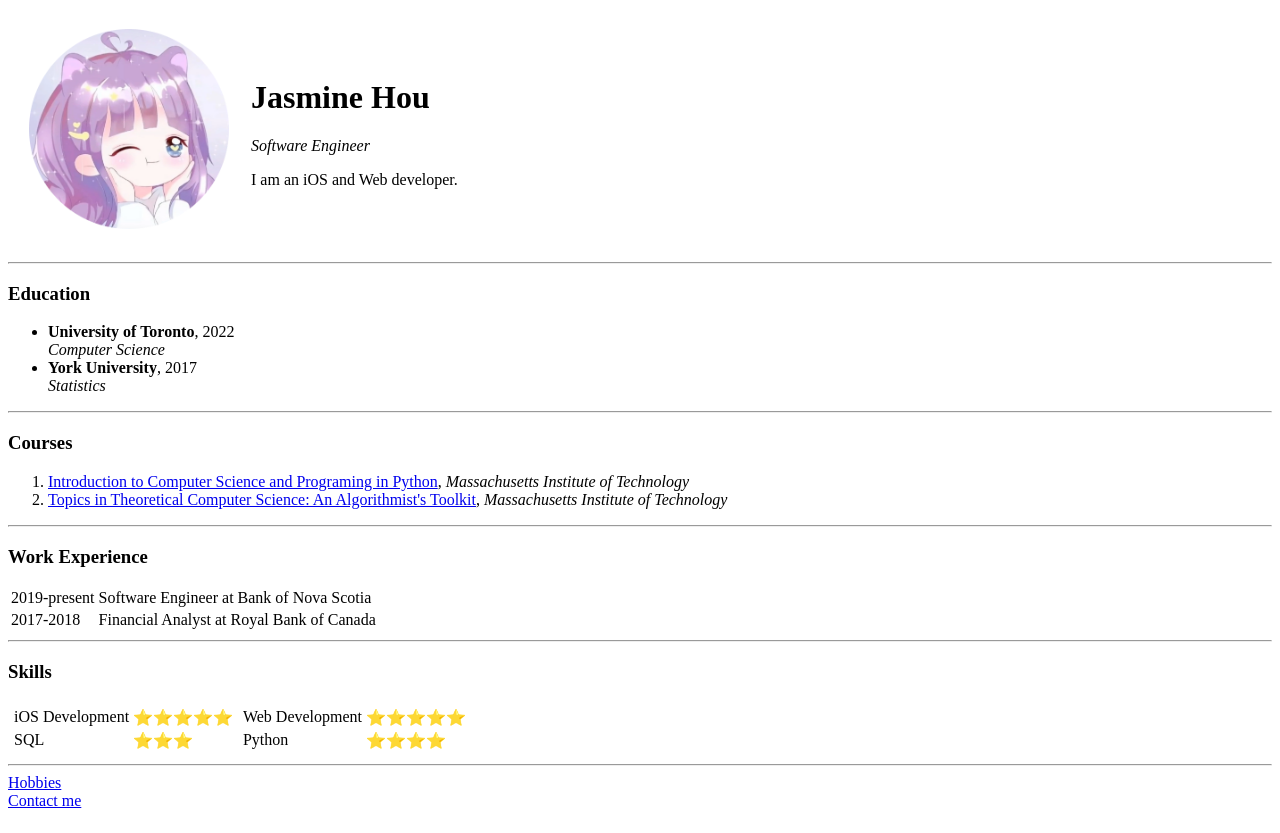
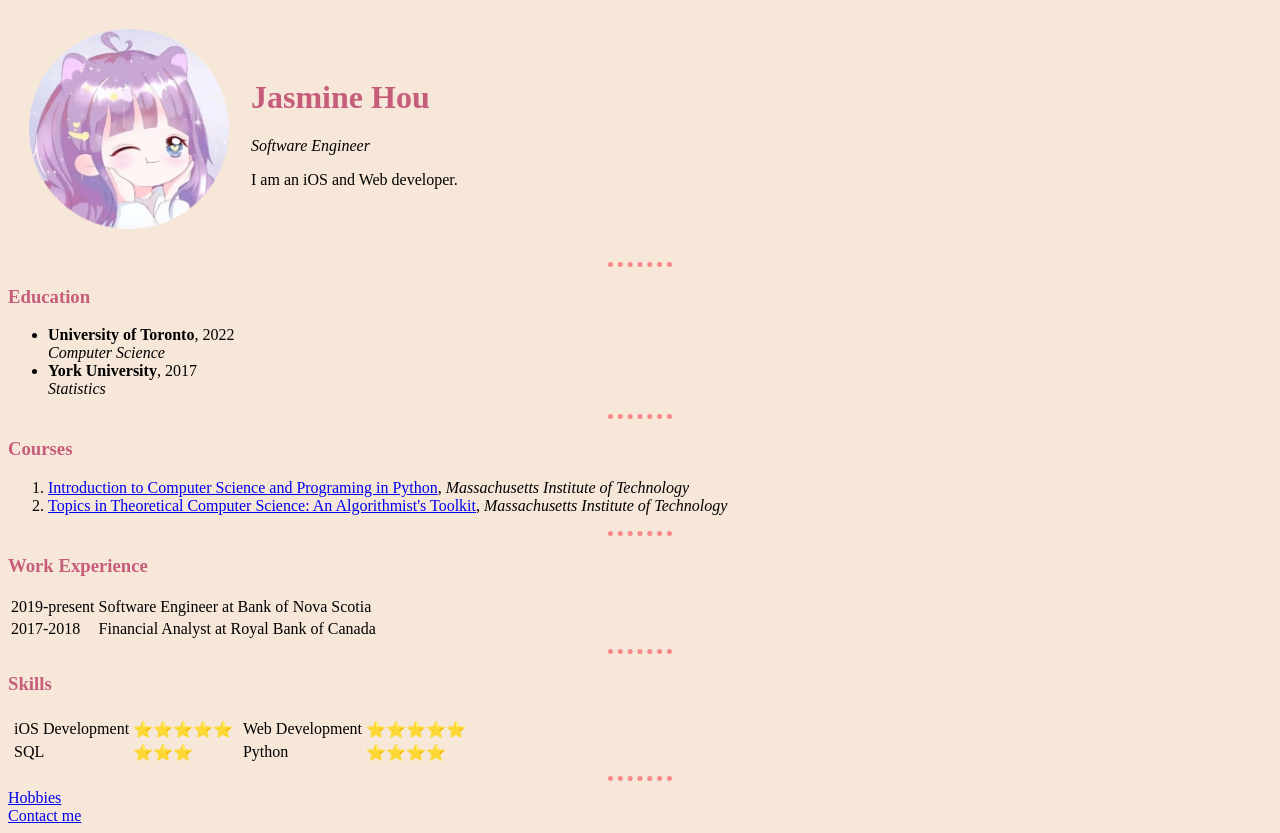
Before and after one commit to Jasminehy0919/cv, a plain HTML site: page index.html in a window 1280 px wide. Drawn offline with Linux system fonts and the light colour scheme; files that its build step writes are made by us from their sources.

Commit message:
Add external css

```diff
--- a/index.html
+++ b/index.html
@@ -4,6 +4,7 @@
 <head>
   <meta charset="utf-8">
   <title>Jasmine's Personal Site</title>
+  <link rel="stylesheet" href="css/style.css">
 </head>
 
 <body>
--- /dev/null
+++ b/style.css
@@ -0,0 +1,20 @@
+body{
+    background-color:#F6E7D8;
+  }
+  hr{
+    border-style:none;
+    border-top-style: dotted;
+    border-width:5px;
+    border-color:#F68989;
+    width:5%;
+
+  }
+h1{
+  color:#C65D7B;
+}
+h2{
+  color:#C65D7B;
+}
+h3{
+  color:#C65D7B;
+}
```
